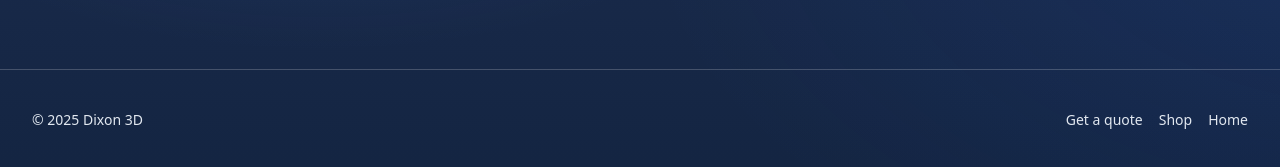
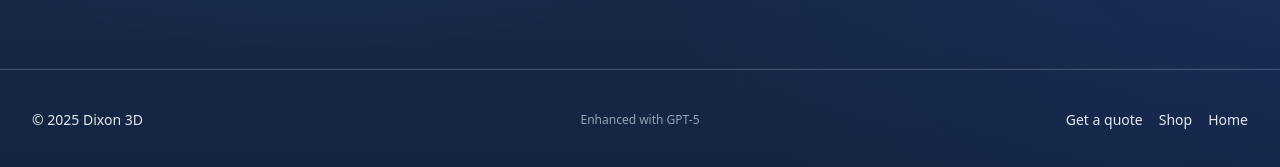
Before and after one commit to DrDixxx/dixon3d_website, a Next.js app: page / in a window 1280 px wide. Shown: the part 1781-1948 px from the top of the page. Built offline with nearby package versions, Linux system fonts and the light colour scheme.

Commit message:
feat: add GPT-5 note to footer

```diff
--- a/components/Footer.jsx
+++ b/components/Footer.jsx
@@ -1,13 +1,14 @@
 export default function Footer() {
   return (
     <footer className="border-t border-white/20">
-      <div className="max-w-7xl mx-auto px-4 sm:px-6 lg:px-8 py-10 text-sm text-slate-200 flex items-center justify-between">
+      <div className="max-w-7xl mx-auto px-4 sm:px-6 lg:px-8 py-10 text-sm text-slate-200 flex items-center justify-between relative">
         <div>© {new Date().getFullYear()} Dixon 3D</div>
         <div className="flex gap-4">
           <a href="/design" className="hover:underline">Get a quote</a>
           <a href="/shop" className="hover:underline">Shop</a>
           <a href="/" className="hover:underline">Home</a>
         </div>
+        <div className="absolute left-1/2 -translate-x-1/2 text-xs text-slate-400">Enhanced with GPT-5</div>
       </div>
     </footer>
   );
```
